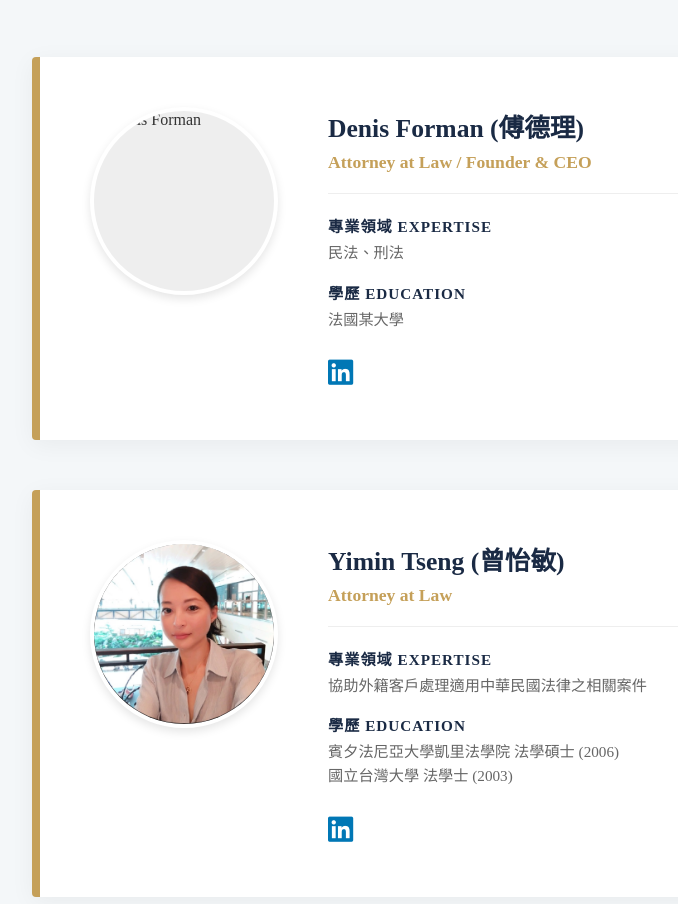
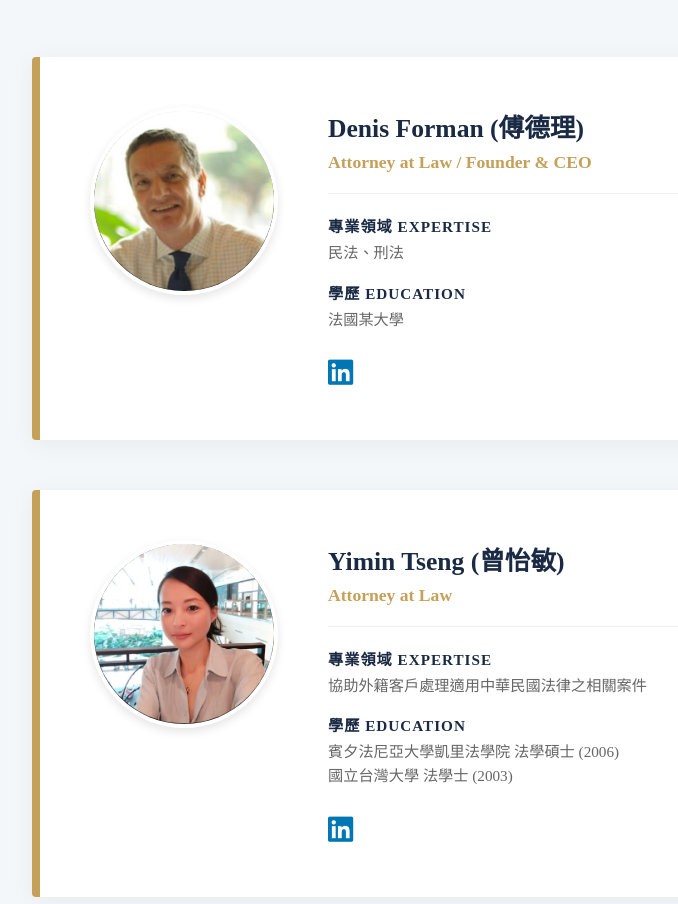
Before and after one commit to alexdurant037/D.FORMAN_-_ASSOCIATES, a plain HTML site: page index.html in a window 1280 px wide. Shown: the part 1011-1915 px from the top of the page, without its empty margins (158-836 px from the left). Drawn offline with Linux system fonts and the light colour scheme; files whose address does not match are found by name.

Commit message:
CEO.jpg update

```diff
--- a/index.html
+++ b/index.html
@@ -194,7 +194,7 @@
         <div class="team-grid">
 
             <div class="member-card">
-                <img src="CEO.jpg" alt="Denis Forman" class="avatar">
+                <img src="https://github.com/alexdurant037/D.FORMAN_-_ASSOCIATES/blob/main/Members/CEO.jpg" alt="Denis Forman" class="avatar">
                 <div class="member-detail">
                     <div class="name">Denis Forman (傅德理)</div>
                     <span class="title">Attorney at Law / Founder & CEO</span>
@@ -327,4 +327,5 @@
         }
     </script>
 </body>
+
 </html>
```
